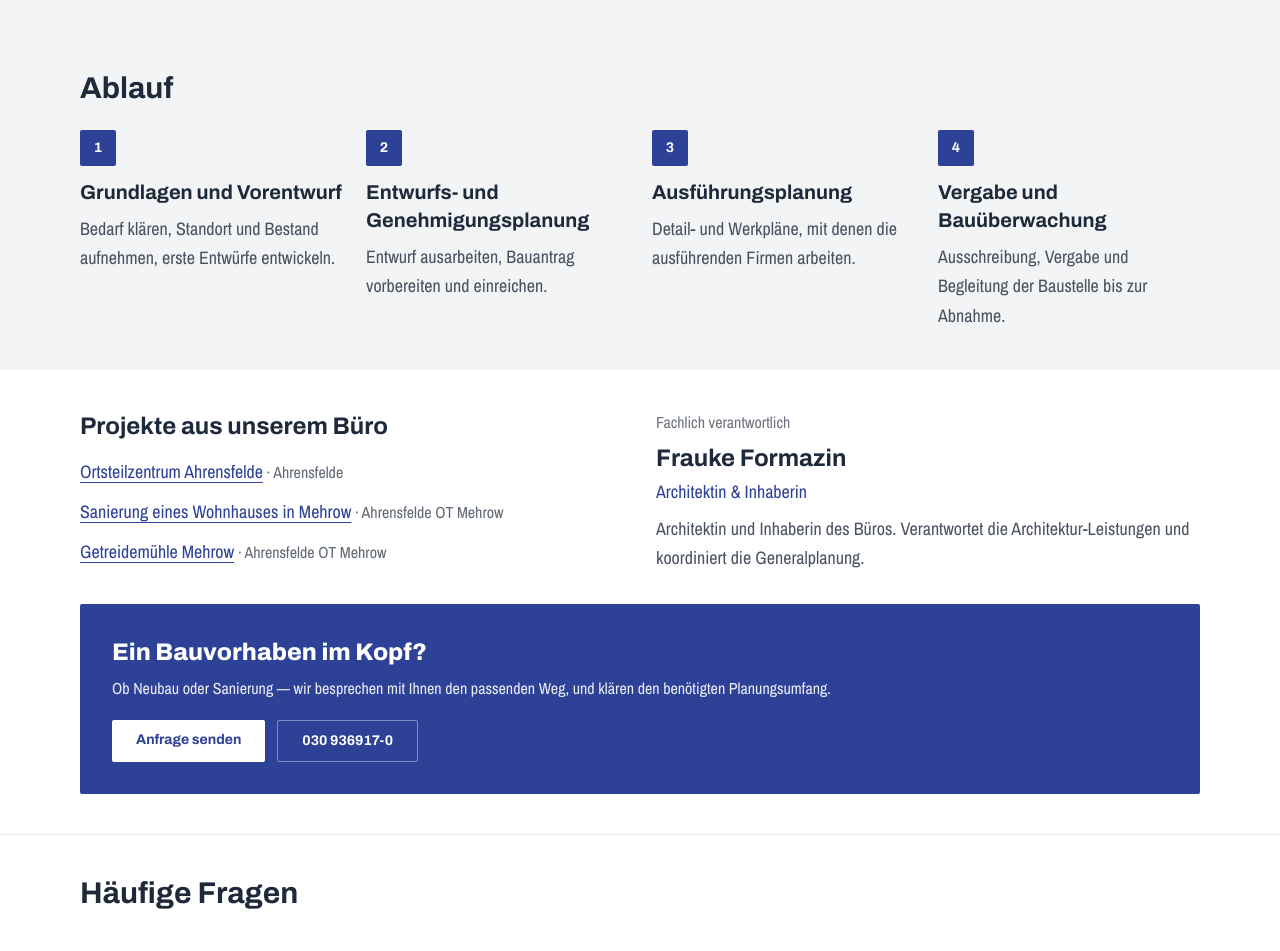
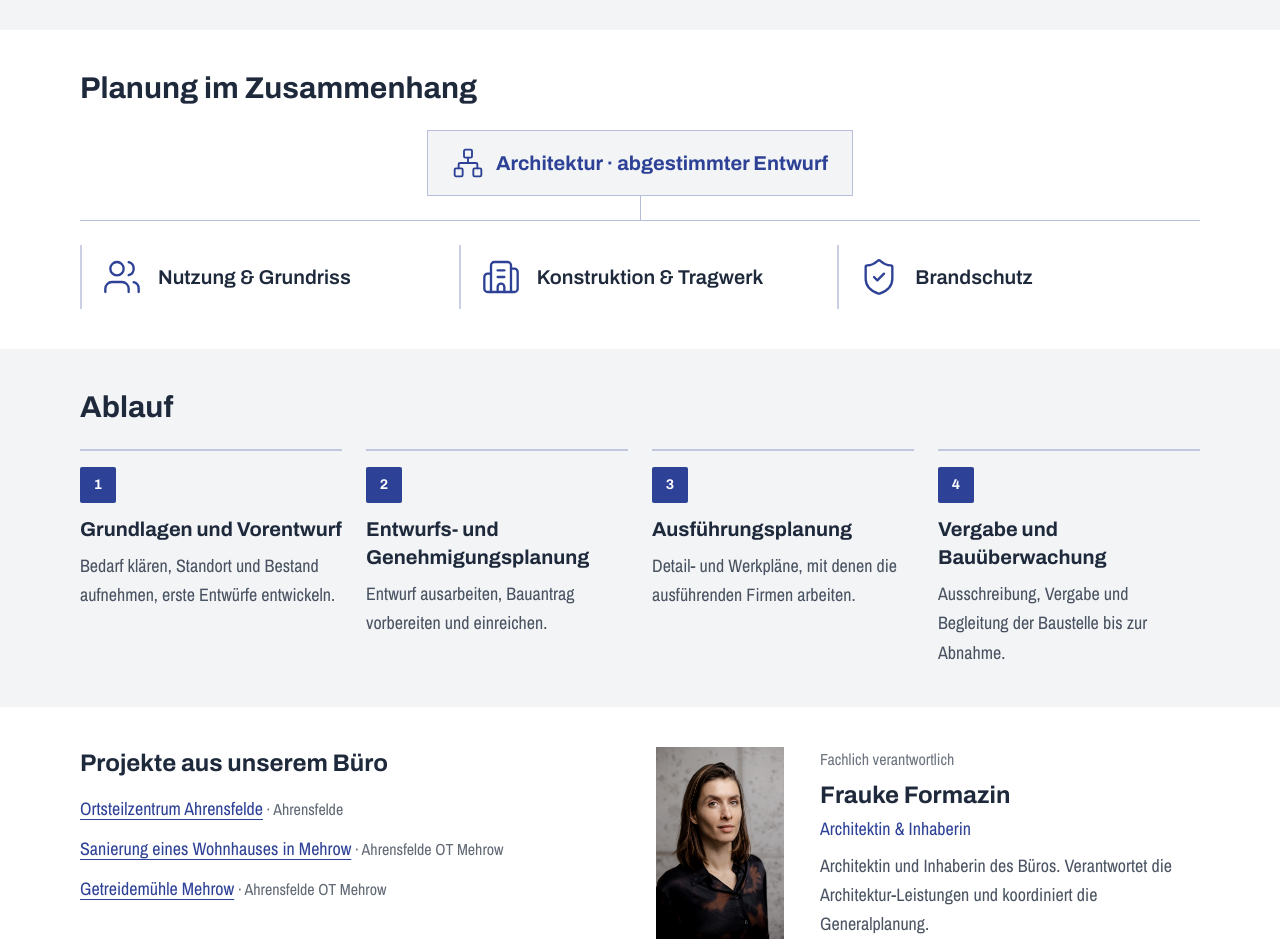
Before and after one commit to deniskaliberda/formazin, a Next.js app: page /leistungen in a window 1280 px wide. Shown: the part 880-1831 px from the top of the page. Built offline with nearby package versions, Linux system fonts and the light colour scheme.

Commit message:
Unify service visuals, alternating sections and team portraits

```diff
--- a/src/components/kern/KernBlocks.tsx
+++ b/src/components/kern/KernBlocks.tsx
@@ -80,11 +80,11 @@ export function PunktListe({ items }: { items: string[] }) {
 
 export function AblaufSteps({ steps, compact = false }: { steps: ContentSub[]; compact?: boolean }) {
   return (
-    <ol className={compact ? `mt-6 grid list-none gap-6 p-0 sm:grid-cols-2 ${steps.length == 5 ? "xl:grid-cols-5" : "lg:grid-cols-4"}` : "mt-6 max-w-3xl list-none space-y-0 p-0"}>
+    <ol className={compact ? `mt-6 grid list-none gap-6 p-0 sm:grid-cols-2 ${steps.length === 5 ? "lg:grid-cols-5" : steps.length === 3 ? "lg:grid-cols-3" : "lg:grid-cols-4"}` : "mt-6 max-w-3xl list-none space-y-0 p-0"}>
       {steps.map((step, i) => (
         <li
           key={step.title}
-          className={compact ? "flex flex-col gap-3" : "flex gap-4 border-b border-[#e2e8f0] py-4 last:border-b-0"}
+          className={compact ? "relative flex flex-col gap-3 border-t-2 border-[#2d4196]/25 pt-4" : "flex gap-4 border-b border-[#e2e8f0] py-4 last:border-b-0"}
         >
           <span
             className="flex h-9 w-9 flex-shrink-0 items-center justify-center rounded-[2px] bg-[#2d4196] font-heading text-sm font-bold text-white"
--- a/src/components/kern/LeistungAnsicht.tsx
+++ b/src/components/kern/LeistungAnsicht.tsx
@@ -7,6 +7,7 @@ import { getProjektBySlug, PROJEKTE } from "@/data/projekte";
 import { findSection, metaList, type ContentDoc } from "@/lib/content";
 import { AblaufSteps, CtaBlock, EnergieBruecke, EntwurfBand, FaqSection } from "./KernBlocks";
 import { renderInline } from "@/components/energie/richText";
+import { LeistungsSymbol, PlanungsZusammenhang } from "./LeistungGrafik";
 import { LeistungHashEinstieg } from "./LeistungHashEinstieg";
 
 const CONTAINER = "mx-auto max-w-screen-2xl px-6 md:px-12 lg:px-16 xl:px-20";
@@ -23,6 +24,9 @@ export function LeistungAnsicht({ doc }: { doc: ContentDoc }) {
   const leistungsbild = findSection(doc, "Leistungsbild");
   const faq = findSection(doc, "Häufige Fragen");
   const abschnitte = doc.sections.filter((section) => section !== leistungsbild && section !== faq && !["Für wen", "Warum Formazin & Partner"].includes(section.heading));
+  const hatZusammenhang = ["architektur", "generalplanung"].includes(doc.slug);
+  const bandFarbe = (index: number) => index % 2 === 0 ? "bg-white" : "bg-[#f3f4f6]";
+  const anzahlFachabschnitte = abschnitte.length + (hatZusammenhang ? 1 : 0);
   const titel = AUSWAHL.find((item) => item.slug === doc.slug)?.titel ?? doc.meta.kurz_titel;
   const bild = doc.meta.hero_bild || metaList(doc, "hero_bilder")[0] || doc.meta.bild;
   const bildProjekt = PROJEKTE.find((projekt) => projekt.image === bild || projekt.galerie.includes(bild));
@@ -76,14 +80,21 @@ export function LeistungAnsicht({ doc }: { doc: ContentDoc }) {
         </section>
 
         <article id="leistung-details" className="scroll-mt-28 bg-white">
-          {abschnitte.map((section) => (
-            <section key={section.heading} className={`py-8 md:py-10 ${section.heading === "Ablauf" ? "bg-[#f3f4f6]" : "bg-white"}`}>
+          {hatZusammenhang && <section className="bg-white py-8 md:py-10">
+            <div className={CONTAINER}>
+              <h2 className="font-heading text-2xl font-bold text-[#1e293b] md:text-3xl">{doc.slug === "generalplanung" ? "Fachplanungen zusammenführen" : "Planung im Zusammenhang"}</h2>
+              <PlanungsZusammenhang generalplanung={doc.slug === "generalplanung"} />
+            </div>
+          </section>}
+          {abschnitte.map((section, index) => (
+            <section key={section.heading} className={`py-8 md:py-10 ${bandFarbe(index + (hatZusammenhang ? 1 : 0))}`}>
               <div className={CONTAINER}>
                 <h2 className="font-heading text-2xl font-bold text-[#1e293b] md:text-3xl">{section.heading}</h2>
                 <TextParas paras={section.paras} />
                 {section.items.length > 0 && <PunktListe items={section.items} columns />}
-                {section.heading === "Ablauf" ? <AblaufSteps steps={section.subs} compact /> : <div className="grid gap-x-10 md:grid-cols-2">{section.subs.map((sub) => (
-                  <div key={sub.title} className="mt-5">
+                {section.heading === "Ablauf" ? <AblaufSteps steps={section.subs} compact /> : <div className={`mt-6 grid gap-6 md:grid-cols-2 ${section.heading === "Bauweisen" ? "lg:grid-cols-4" : ""}`}>{section.subs.map((sub) => (
+                  <div key={sub.title} className="border-t-2 border-[#2d4196]/25 bg-[#f3f4f6] p-5 md:p-6">
+                    <LeistungsSymbol titel={sub.title} />
                     <h3 className="font-heading text-xl font-bold text-[#2d4196]">{sub.title}</h3>
                     <TextParas paras={sub.body} />
                   </div>
@@ -91,7 +102,8 @@ export function LeistungAnsicht({ doc }: { doc: ContentDoc }) {
               </div>
             </section>
           ))}
-          <div className={`${CONTAINER} py-8 md:py-10`}>
+          <div className={`${bandFarbe(anzahlFachabschnitte)} py-8 md:py-10`}>
+          <div className={CONTAINER}>
               {doc.meta.energie_bruecke === "ja" && <EnergieBruecke />}
               <div className="grid gap-8 lg:grid-cols-2">
               {projekte.length > 0 && <section>
@@ -112,7 +124,8 @@ export function LeistungAnsicht({ doc }: { doc: ContentDoc }) {
               </div>
               <CtaBlock wide titel={doc.meta.cta_titel ?? "Ihr Vorhaben besprechen?"} text={doc.meta.cta_text ?? "Schildern Sie uns kurz Ihr Projekt — wir melden uns mit einer ersten Einschätzung."} />
           </div>
-          {faq && <section className="border-t border-[#1e293b]/10 bg-white py-8 md:py-10" aria-labelledby="faq-titel">
+          </div>
+          {faq && <section className={`border-t border-[#1e293b]/10 ${bandFarbe(anzahlFachabschnitte + 1)} py-8 md:py-10`} aria-labelledby="faq-titel">
             <div className={CONTAINER}>
               <h2 id="faq-titel" className="font-heading text-2xl font-bold text-[#1e293b] md:text-3xl">{faq.heading}</h2>
               <TextParas paras={faq.paras} />
--- /dev/null
+++ b/src/components/kern/LeistungGrafik.tsx
@@ -0,0 +1,37 @@
+import { Building2, BrickWall, DraftingCompass, FileText, FolderOpen, Layers3, Network, ShieldCheck, TreePine, Users, type LucideIcon } from "lucide-react";
+
+const SYMBOLE: Record<string, LucideIcon> = {
+  Stahlbeton: Layers3,
+  Stahl: Building2,
+  Holz: TreePine,
+  Mauerwerk: BrickWall,
+  Brandschutznachweis: FileText,
+  Brandschutzkonzept: FolderOpen,
+};
+
+/** Decorative symbols supplement the adjacent, accessible service labels. */
+export function LeistungsSymbol({ titel }: { titel: string }) {
+  const Symbol = SYMBOLE[titel];
+  if (!Symbol) return null;
+  return <Symbol aria-hidden="true" className="mb-4 h-14 w-14 text-[#2d4196]" strokeWidth={1.3} />;
+}
+
+/** Relationships, not additional process steps or a claim of extra services. */
+export function PlanungsZusammenhang({ generalplanung }: { generalplanung: boolean }) {
+  const punkte = generalplanung
+    ? [{ name: "Architektur", Icon: DraftingCompass }, { name: "Tragwerksplanung", Icon: Building2 }, { name: "Brandschutz", Icon: ShieldCheck }, { name: "Weitere Fachplaner", Icon: Users }]
+    : [{ name: "Nutzung & Grundriss", Icon: Users }, { name: "Konstruktion & Tragwerk", Icon: Building2 }, { name: "Brandschutz", Icon: ShieldCheck }];
+  return <div className="mt-6" aria-label={generalplanung ? "Generalplanung koordiniert die beteiligten Fachplanungen" : "Architektur stimmt Nutzung, Konstruktion und Brandschutz miteinander ab"}>
+    <div className="mx-auto flex w-fit items-center gap-3 border border-[#2d4196]/30 bg-[#f3f4f6] px-6 py-4">
+      <Network aria-hidden="true" className="h-8 w-8 text-[#2d4196]" strokeWidth={1.4} />
+      <p className="font-heading text-xl font-bold text-[#2d4196]">{generalplanung ? "Generalplanung · zentrale Koordination" : "Architektur · abgestimmter Entwurf"}</p>
+    </div>
+    <div aria-hidden="true" className="mx-auto h-6 w-px bg-[#2d4196]/35" />
+    <ul className={`grid gap-4 border-t border-[#2d4196]/35 pt-6 sm:grid-cols-2 ${generalplanung ? "lg:grid-cols-4" : "lg:grid-cols-3"}`}>
+      {punkte.map(({ name, Icon }) => <li key={name} className="flex items-center gap-4 border-l-2 border-[#2d4196]/25 px-5 py-3">
+        <Icon aria-hidden="true" className="h-10 w-10 shrink-0 text-[#2d4196]" strokeWidth={1.4} />
+        <span className="font-heading text-xl font-semibold text-[#1e293b]">{name}</span>
+      </li>)}
+    </ul>
+  </div>;
+}
--- a/src/data/kern/autoren.ts
+++ b/src/data/kern/autoren.ts
@@ -28,6 +28,7 @@ export type KernAutor = {
 export const KERN_AUTOREN: Record<string, KernAutor> = {
   karsten: {
     key: "karsten",
+    foto: { src: "/images/Karsten-Formazin.jpg", alt: "Karsten Formazin, Tragwerksplaner" },
     name: "Karsten Formazin",
     rolle: "Statik & Tragwerksplanung",
     quali:
@@ -52,6 +53,7 @@ export const KERN_AUTOREN: Record<string, KernAutor> = {
   },
   frauke: {
     key: "frauke",
+    foto: { src: "/images/Frauke-formazin.jpg", alt: "Frauke Formazin, Architektin und Inhaberin" },
     name: "Frauke Formazin",
     rolle: "Architektin & Inhaberin",
     quali:
@@ -62,6 +64,7 @@ export const KERN_AUTOREN: Record<string, KernAutor> = {
   },
   buero: {
     key: "buero",
+    foto: { src: "/images/Frauke-formazin.jpg", alt: "Frauke Formazin, Koordination der Generalplanung" },
     name: "Dr.-Ing. Formazin & Partner mbB",
     rolle: "Generalplanung — Koordination Frauke Formazin",
     quali:
```
Also changed, not shown: 2 other files (tests, documents, lock files or other folders).
